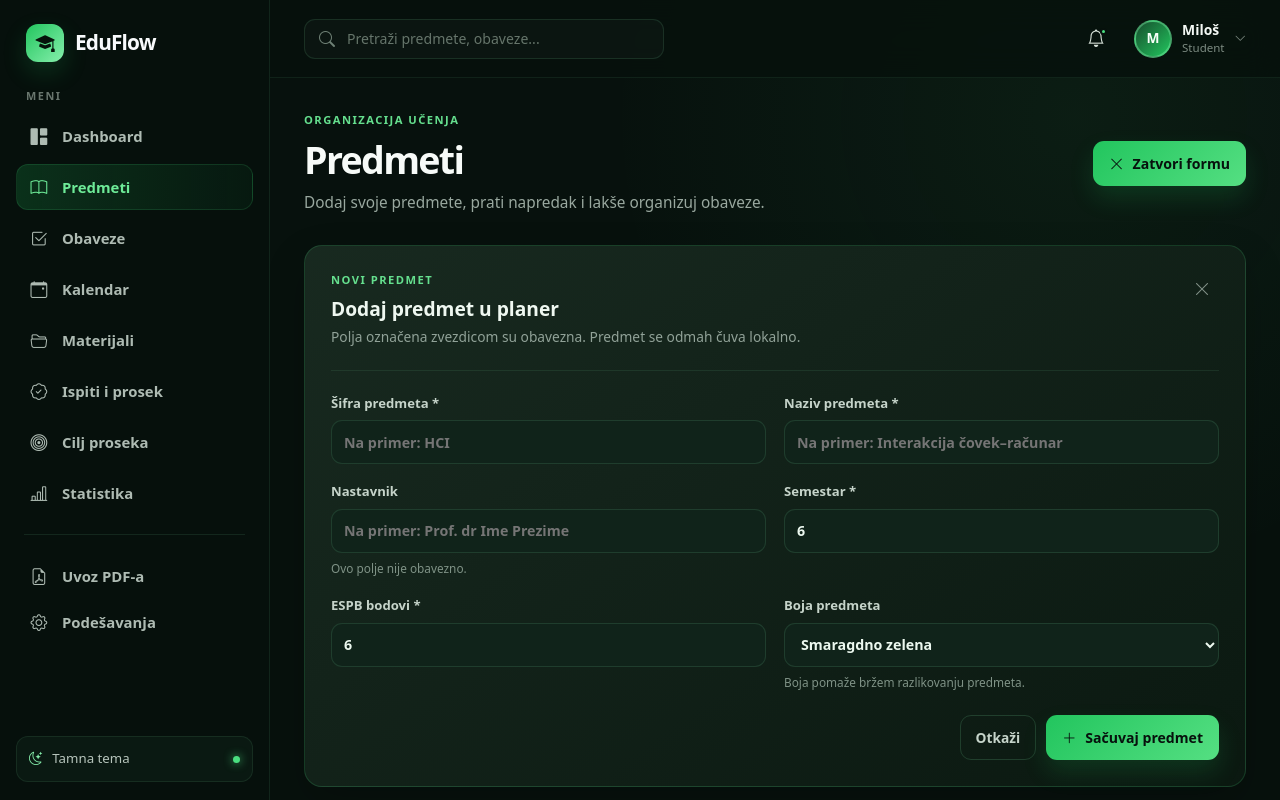
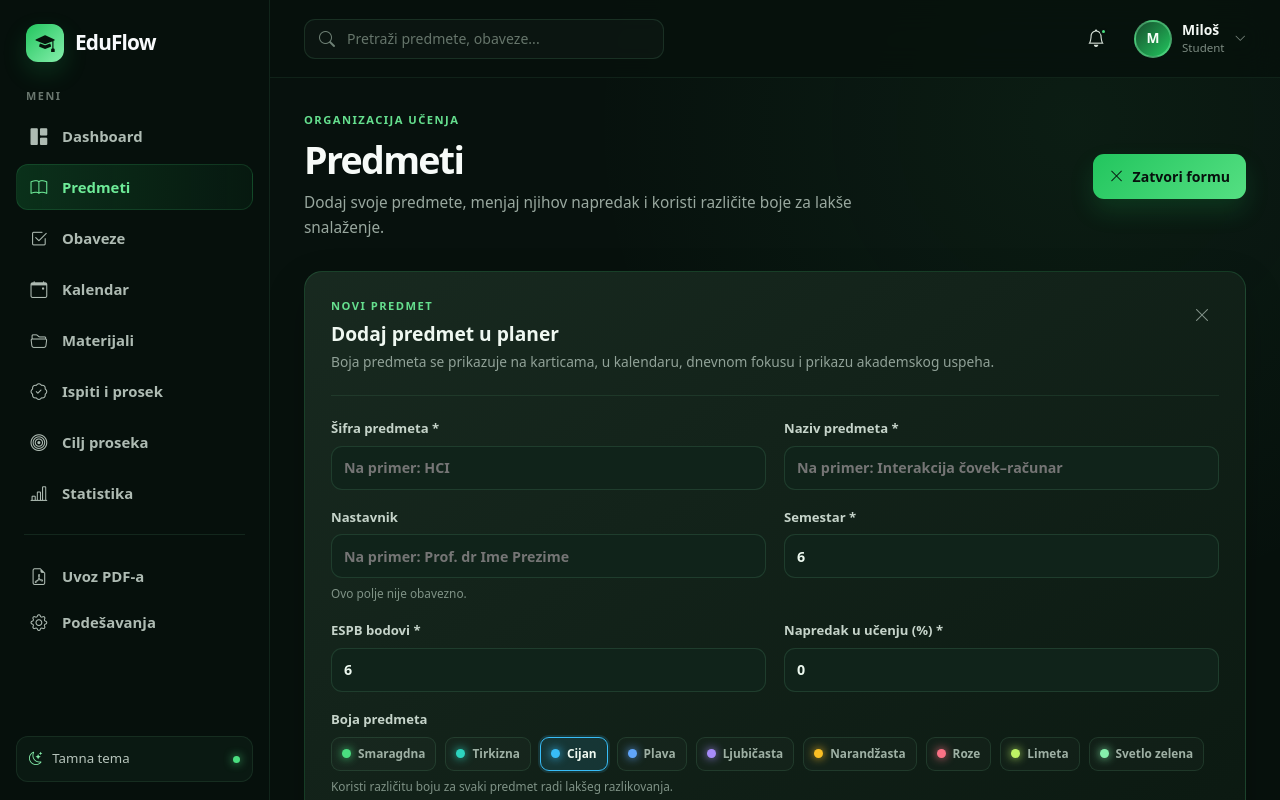
Before and after one commit to 777dimi777/hci-eduflow, a React (Vite) app: page /subjects in a window 1280 px wide. Both pictures are taken after a click on the button "Dodaj predmet". Shown: the top 800 px of the page. Built offline with nearby package versions, Linux system fonts and the light colour scheme.

Commit message:
feat: add editable subjects and consistent subject colors

```diff
--- a/src/components/SubjectForm.jsx
+++ b/src/components/SubjectForm.jsx
@@ -1,17 +1,51 @@
-import { useState } from 'react'
+import { useEffect, useState } from 'react'
+import {
+  getSubjectColorValue,
+  subjectColorOptions,
+} from '../utils/subjectColorUtils'
 
-const emptyForm = {
-  code: '',
-  name: '',
-  professor: '',
-  semester: '6',
-  ects: '6',
-  color: 'emerald',
+function createFormData(subjectToEdit, suggestedColor) {
+  if (subjectToEdit) {
+    return {
+      code: subjectToEdit.code || '',
+      name: subjectToEdit.name || '',
+      professor: subjectToEdit.professor || '',
+      semester: String(subjectToEdit.semester || 1),
+      ects: String(subjectToEdit.ects || 6),
+      progress: String(subjectToEdit.progress ?? 0),
+      color: subjectToEdit.color || 'emerald',
+    }
+  }
+
+  return {
+    code: '',
+    name: '',
+    professor: '',
+    semester: '6',
+    ects: '6',
+    progress: '0',
+    color: suggestedColor || 'emerald',
+  }
 }
 
-function SubjectForm({ onSave, onCancel }) {
-  const [formData, setFormData] = useState(emptyForm)
+function SubjectForm({
+  onSave,
+  onCancel,
+  subjectToEdit = null,
+  suggestedColor = 'emerald',
+}) {
+  const isEditMode = Boolean(subjectToEdit)
+
+  const [formData, setFormData] = useState(() =>
+    createFormData(subjectToEdit, suggestedColor)
+  )
+
   const [errors, setErrors] = useState({})
+
+  useEffect(() => {
+    setFormData(createFormData(subjectToEdit, suggestedColor))
+    setErrors({})
+  }, [subjectToEdit, suggestedColor])
 
   function handleChange(event) {
     const { name, value } = event.target
@@ -35,6 +69,7 @@ function SubjectForm({ onSave, onCancel }) {
 
     const semester = Number(formData.semester)
     const ects = Number(formData.ects)
+    const progress = Number(formData.progress)
 
     if (!Number.isInteger(semester) || semester < 1 || semester > 12) {
       newErrors.semester = 'Semestar mora biti broj od 1 do 12.'
@@ -42,6 +77,10 @@ function SubjectForm({ onSave, onCancel }) {
 
     if (!Number.isInteger(ects) || ects < 1 || ects > 30) {
       newErrors.ects = 'ESPB mora biti broj od 1 do 30.'
+    }
+
+    if (!Number.isInteger(progress) || progress < 0 || progress > 100) {
+      newErrors.progress = 'Napredak mora biti broj od 0 do 100.'
     }
 
     return newErrors
@@ -60,27 +99,33 @@ function SubjectForm({ onSave, onCancel }) {
     onSave({
       code: formData.code.trim().toUpperCase(),
       name: formData.name.trim(),
-      professor: formData.professor.trim() || 'Nije unet nastavnik',
+      professor: formData.professor.trim() || 'Nastavnik nije unet',
       semester: Number(formData.semester),
       ects: Number(formData.ects),
+      progress: Number(formData.progress),
       color: formData.color,
-      progress: 0,
-      tasks: 0,
-      nextDeadline: 'Rok nije unet',
+      tasks: subjectToEdit?.tasks || 0,
+      nextDeadline: subjectToEdit?.nextDeadline || 'Rok nije unet',
     })
-
-    setFormData(emptyForm)
-    setErrors({})
   }
 
   return (
     <form className="subject-form-card" onSubmit={handleSubmit}>
       <div className="subject-form-heading">
         <div>
-          <p className="page-eyebrow">NOVI PREDMET</p>
-          <h2>Dodaj predmet u planer</h2>
+          <p className="page-eyebrow">
+            {isEditMode ? 'IZMENA PREDMETA' : 'NOVI PREDMET'}
+          </p>
+
+          <h2>
+            {isEditMode
+              ? 'Izmeni podatke o predmetu'
+              : 'Dodaj predmet u planer'}
+          </h2>
+
           <p>
-            Polja označena zvezdicom su obavezna. Predmet se odmah čuva lokalno.
+            Boja predmeta se prikazuje na karticama, u kalendaru, dnevnom fokusu
+            i prikazu akademskog uspeha.
           </p>
         </div>
 
@@ -97,39 +142,46 @@ function SubjectForm({ onSave, onCancel }) {
       <div className="subject-form-grid">
         <label className="form-field">
           <span>Šifra predmeta *</span>
+
           <input
             name="code"
             value={formData.code}
             onChange={handleChange}
             placeholder="Na primer: HCI"
           />
+
           {errors.code && <small className="form-error">{errors.code}</small>}
         </label>
 
         <label className="form-field">
           <span>Naziv predmeta *</span>
+
           <input
             name="name"
             value={formData.name}
             onChange={handleChange}
             placeholder="Na primer: Interakcija čovek–računar"
           />
+
           {errors.name && <small className="form-error">{errors.name}</small>}
         </label>
 
         <label className="form-field">
           <span>Nastavnik</span>
+
           <input
             name="professor"
             value={formData.professor}
             onChange={handleChange}
             placeholder="Na primer: Prof. dr Ime Prezime"
           />
+
           <small className="form-hint">Ovo polje nije obavezno.</small>
         </label>
 
         <label className="form-field">
           <span>Semestar *</span>
+
           <input
             name="semester"
             type="number"
@@ -138,6 +190,7 @@ function SubjectForm({ onSave, onCancel }) {
             value={formData.semester}
             onChange={handleChange}
           />
+
           {errors.semester && (
             <small className="form-error">{errors.semester}</small>
           )}
@@ -145,6 +198,7 @@ function SubjectForm({ onSave, onCancel }) {
 
         <label className="form-field">
           <span>ESPB bodovi *</span>
+
           <input
             name="ects"
             type="number"
@@ -153,21 +207,71 @@ function SubjectForm({ onSave, onCancel }) {
             value={formData.ects}
             onChange={handleChange}
           />
+
           {errors.ects && <small className="form-error">{errors.ects}</small>}
         </label>
 
         <label className="form-field">
+          <span>Napredak u učenju (%) *</span>
+
+          <input
+            name="progress"
+            type="number"
+            min="0"
+            max="100"
+            value={formData.progress}
+            onChange={handleChange}
+          />
+
+          {errors.progress && (
+            <small className="form-error">{errors.progress}</small>
+          )}
+        </label>
+
+        <div className="form-field subject-color-field">
           <span>Boja predmeta</span>
-          <select name="color" value={formData.color} onChange={handleChange}>
-            <option value="emerald">Smaragdno zelena</option>
-            <option value="lime">Limeta zelena</option>
-            <option value="teal">Tirkizno zelena</option>
-            <option value="mint">Svetlo zelena</option>
-          </select>
+
+          <div
+            className="subject-color-picker"
+            role="group"
+            aria-label="Izbor boje predmeta"
+          >
+            {subjectColorOptions.map((option) => {
+              const isSelected = formData.color === option.value
+
+              return (
+                <button
+                  type="button"
+                  key={option.value}
+                  className={[
+                    'subject-color-option',
+                    isSelected ? 'subject-color-option-active' : '',
+                  ]
+                    .filter(Boolean)
+                    .join(' ')}
+                  onClick={() =>
+                    setFormData((previousData) => ({
+                      ...previousData,
+                      color: option.value,
+                    }))
+                  }
+                  style={{
+                    '--picker-color': getSubjectColorValue(option.value),
+                  }}
+                  aria-pressed={isSelected}
+                  title={option.label}
+                >
+                  <span className="subject-color-option-dot"></span>
+                  {option.label}
+                </button>
+              )
+            })}
+          </div>
+
           <small className="form-hint">
-            Boja pomaže bržem razlikovanju predmeta.
+            Koristi različitu boju za svaki predmet radi lakšeg razlikovanja.
           </small>
-        </label>
+        </div>
       </div>
 
       <div className="subject-form-actions">
@@ -176,8 +280,8 @@ function SubjectForm({ onSave, onCancel }) {
         </button>
 
         <button type="submit" className="green-button">
-          <i className="bi bi-plus-lg"></i>
-          Sačuvaj predmet
+          <i className={`bi ${isEditMode ? 'bi-check-lg' : 'bi-plus-lg'}`}></i>
+          {isEditMode ? 'Sačuvaj izmene' : 'Sačuvaj predmet'}
         </button>
       </div>
     </form>
--- a/src/index.css
+++ b/src/index.css
@@ -3566,3 +3566,106 @@ p {
     width: 100%;
   }
 }
+.subject-card-actions {
+  display: flex;
+  align-items: center;
+  gap: 4px;
+}
+
+.subject-edit-button {
+  display: grid;
+  width: 34px;
+  height: 34px;
+  place-items: center;
+  border: 0;
+  border-radius: 9px;
+  background: transparent;
+  color: #84938a;
+  cursor: pointer;
+}
+
+.subject-edit-button:hover {
+  background: color-mix(in srgb, var(--subject-color) 14%, transparent);
+  color: var(--subject-color);
+}
+
+.subject-color-field {
+  grid-column: span 2;
+}
+
+.subject-color-picker {
+  display: flex;
+  flex-wrap: wrap;
+  gap: 9px;
+}
+
+.subject-color-option {
+  display: inline-flex;
+  min-height: 34px;
+  align-items: center;
+  gap: 7px;
+  padding: 0 10px;
+  border: 1px solid rgba(134, 239, 172, 0.12);
+  border-radius: 9px;
+  background: rgba(255, 255, 255, 0.02);
+  color: #9eb0a4;
+  cursor: pointer;
+  font-size: 0.74rem;
+  font-weight: 700;
+  transition: 0.18s ease;
+}
+
+.subject-color-option:hover {
+  border-color: color-mix(in srgb, var(--picker-color) 45%, transparent);
+  color: #eff9f1;
+  transform: translateY(-1px);
+}
+
+.subject-color-option-active {
+  border-color: var(--picker-color);
+  background: color-mix(in srgb, var(--picker-color) 13%, transparent);
+  color: #eff9f1;
+  box-shadow: 0 0 0 2px
+    color-mix(in srgb, var(--picker-color) 14%, transparent);
+}
+
+.subject-color-option-dot {
+  width: 9px;
+  height: 9px;
+  border-radius: 50%;
+  background: var(--picker-color);
+  box-shadow: 0 0 10px var(--picker-color);
+}
+
+.subjects-page-feedback {
+  display: flex;
+  align-items: center;
+  gap: 8px;
+  margin: 0 0 20px;
+  padding: 11px 13px;
+  border: 1px solid rgba(74, 222, 128, 0.22);
+  border-radius: 11px;
+  background: rgba(74, 222, 128, 0.08);
+  color: #9cf0b7;
+  font-size: 0.8rem;
+  font-weight: 650;
+  animation: subjects-feedback-enter 0.25s ease both;
+}
+
+@keyframes subjects-feedback-enter {
+  from {
+    opacity: 0;
+    transform: translateY(-6px);
+  }
+
+  to {
+    opacity: 1;
+    transform: translateY(0);
+  }
+}
+
+@media (max-width: 640px) {
+  .subject-color-field {
+    grid-column: auto;
+  }
+}
--- a/src/pages/SubjectsPage.jsx
+++ b/src/pages/SubjectsPage.jsx
@@ -2,18 +2,31 @@ import { useMemo, useState } from 'react'
 import SubjectCard from '../components/SubjectCard'
 import SubjectForm from '../components/SubjectForm'
 import { useSubjects } from '../context/SubjectContext'
+import { subjectColorOptions } from '../utils/subjectColorUtils'
 
 function SubjectsPage() {
-  const { subjects, addSubject, deleteSubject } = useSubjects()
+  const { subjects, addSubject, updateSubject, deleteSubject } = useSubjects()
 
   const [searchTerm, setSearchTerm] = useState('')
   const [selectedSemester, setSelectedSemester] = useState('all')
   const [showForm, setShowForm] = useState(false)
+  const [editingSubject, setEditingSubject] = useState(null)
+  const [feedback, setFeedback] = useState('')
 
   const semesters = useMemo(() => {
     return [...new Set(subjects.map((subject) => subject.semester))].sort(
       (firstSemester, secondSemester) => firstSemester - secondSemester
     )
+  }, [subjects])
+
+  const suggestedColor = useMemo(() => {
+    const usedColors = new Set(subjects.map((subject) => subject.color))
+
+    const unusedColor = subjectColorOptions.find(
+      (option) => !usedColors.has(option.value)
+    )
+
+    return unusedColor ? unusedColor.value : 'emerald'
   }, [subjects])
 
   const filteredSubjects = useMemo(() => {
@@ -33,9 +46,35 @@ function SubjectsPage() {
     })
   }, [subjects, searchTerm, selectedSemester])
 
-  function handleAddSubject(newSubject) {
-    addSubject(newSubject)
+  function closeForm() {
     setShowForm(false)
+    setEditingSubject(null)
+  }
+
+  function handleOpenAddForm() {
+    setEditingSubject(null)
+    setShowForm(true)
+    setFeedback('')
+  }
+
+  function handleOpenEditForm(subject) {
+    setEditingSubject(subject)
+    setShowForm(true)
+    setFeedback('')
+  }
+
+  function handleSaveSubject(subjectData) {
+    if (editingSubject) {
+      updateSubject(editingSubject.id, subjectData)
+
+      setFeedback(`Predmet „${subjectData.name}“ je uspešno izmenjen.`)
+    } else {
+      addSubject(subjectData)
+
+      setFeedback(`Predmet „${subjectData.name}“ je dodat u planer.`)
+    }
+
+    closeForm()
   }
 
   function handleDeleteSubject(subject) {
@@ -45,6 +84,7 @@ function SubjectsPage() {
 
     if (isConfirmed) {
       deleteSubject(subject.id)
+      setFeedback(`Predmet „${subject.name}“ je obrisan.`)
     }
   }
 
@@ -55,25 +95,35 @@ function SubjectsPage() {
           <p className="page-eyebrow">ORGANIZACIJA UČENJA</p>
           <h1>Predmeti</h1>
           <p className="page-description">
-            Dodaj svoje predmete, prati napredak i lakše organizuj obaveze.
+            Dodaj svoje predmete, menjaj njihov napredak i koristi različite boje
+            za lakše snalaženje.
           </p>
         </div>
 
         <button
           type="button"
           className="green-button"
-          onClick={() => setShowForm((previousValue) => !previousValue)}
+          onClick={showForm ? closeForm : handleOpenAddForm}
         >
           <i className={`bi ${showForm ? 'bi-x-lg' : 'bi-plus-lg'}`}></i>
           {showForm ? 'Zatvori formu' : 'Dodaj predmet'}
         </button>
       </div>
 
+      {feedback && (
+        <p className="subjects-page-feedback" aria-live="polite">
+          <i className="bi bi-check-circle-fill"></i>
+          {feedback}
+        </p>
+      )}
+
       {showForm && (
         <div className="subject-form-wrapper">
           <SubjectForm
-            onSave={handleAddSubject}
-            onCancel={() => setShowForm(false)}
+            subjectToEdit={editingSubject}
+            suggestedColor={suggestedColor}
+            onSave={handleSaveSubject}
+            onCancel={closeForm}
           />
         </div>
       )}
@@ -81,6 +131,7 @@ function SubjectsPage() {
       <div className="subjects-toolbar">
         <div className="subjects-search-box">
           <i className="bi bi-search"></i>
+
           <input
             type="text"
             value={searchTerm}
@@ -117,6 +168,7 @@ function SubjectsPage() {
             <SubjectCard
               key={subject.id}
               subject={subject}
+              onEdit={handleOpenEditForm}
               onDelete={handleDeleteSubject}
             />
           ))}
--- a/src/utils/subjectColorUtils.js
+++ b/src/utils/subjectColorUtils.js
@@ -1,14 +1,54 @@
-const subjectColorMap = {
-  emerald: '#4ade80',
-  lime: '#bef264',
-  teal: '#2dd4bf',
-  mint: '#86efac',
-  cyan: '#38bdf8',
-  blue: '#60a5fa',
-  amber: '#fbbf24',
-  violet: '#a78bfa',
-  rose: '#fb7185',
-}
+export const subjectColorOptions = [
+  {
+    value: 'emerald',
+    label: 'Smaragdna',
+    color: '#4ade80',
+  },
+  {
+    value: 'teal',
+    label: 'Tirkizna',
+    color: '#2dd4bf',
+  },
+  {
+    value: 'cyan',
+    label: 'Cijan',
+    color: '#38bdf8',
+  },
+  {
+    value: 'blue',
+    label: 'Plava',
+    color: '#60a5fa',
+  },
+  {
+    value: 'violet',
+    label: 'Ljubičasta',
+    color: '#a78bfa',
+  },
+  {
+    value: 'amber',
+    label: 'Narandžasta',
+    color: '#fbbf24',
+  },
+  {
+    value: 'rose',
+    label: 'Roze',
+    color: '#fb7185',
+  },
+  {
+    value: 'lime',
+    label: 'Limeta',
+    color: '#bef264',
+  },
+  {
+    value: 'mint',
+    label: 'Svetlo zelena',
+    color: '#86efac',
+  },
+]
+
+const subjectColorMap = Object.fromEntries(
+  subjectColorOptions.map((option) => [option.value, option.color])
+)
 
 export function getSubjectColorValue(colorName) {
   return subjectColorMap[colorName] || subjectColorMap.emerald
```
Also changed, not shown: src/components/SubjectCard.jsx (+20 -2 lines), src/context/SubjectContext.jsx (+17 -1 lines).
